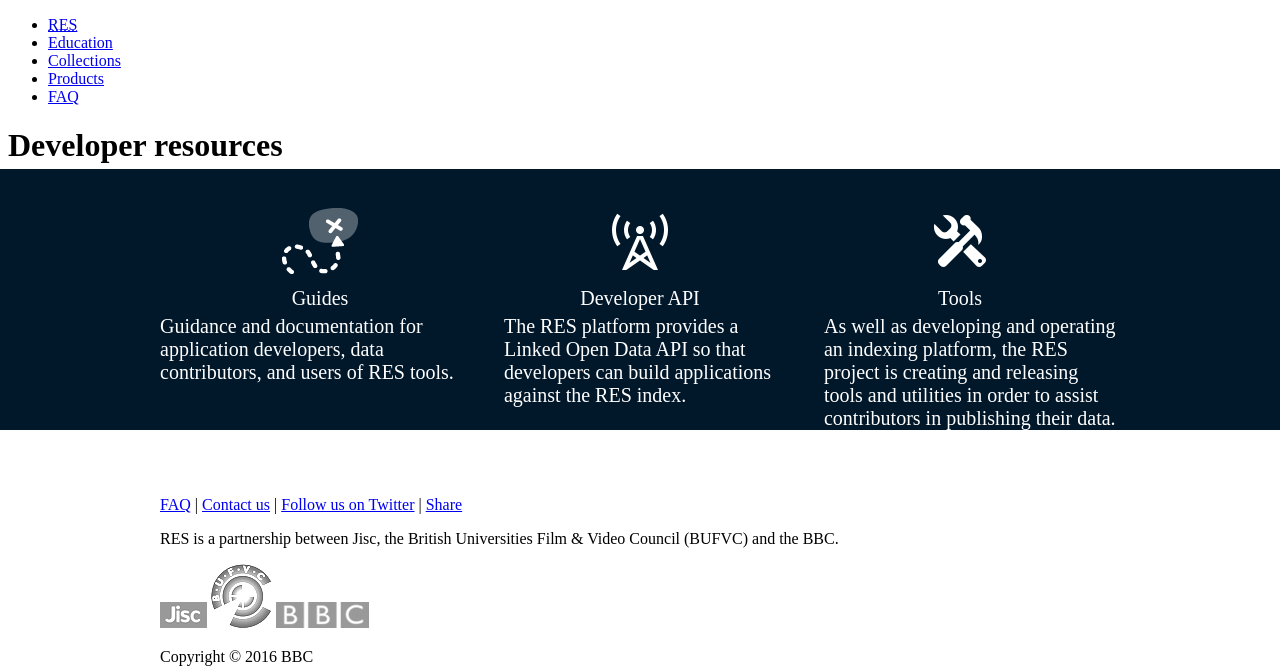
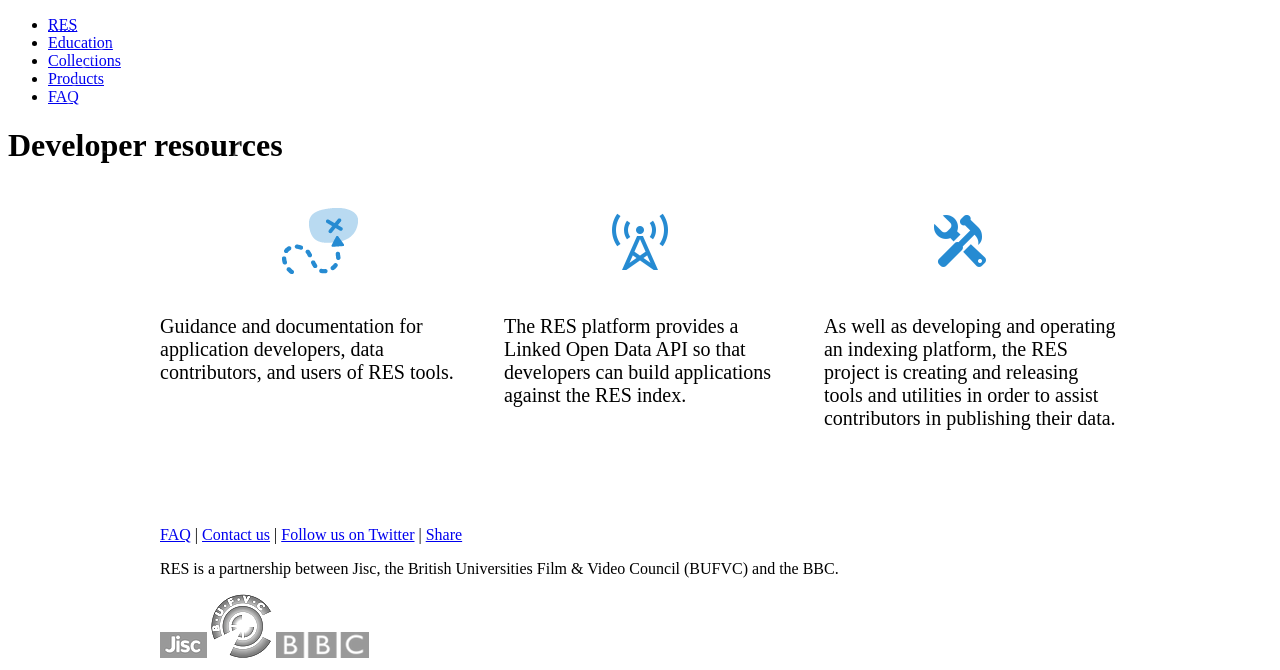
Before and after one commit to bbcarchdev/res, a PHP site: page /developers.html in a window 1280 px wide. Shown: the top 670 px of the page. Run offline with PHP 8.4, Linux system fonts and the light colour scheme; some libraries are stand-ins or nearby versions; some web fonts are replaced.

Commit message:
masthead amends

```diff
--- a/local.css
+++ b/local.css
@@ -16,17 +16,14 @@ body.home>header .masthead:before {
 	background-color: #D95B61;
 	z-index: 0;
 }*/
-body.tech>header .masthead:before {
-	content: none;
-}
+
 body.tech>section.keynav {
 	display: block;
 	position: relative;
-	background: #01172A;
-	color: #fff;
 	width: auto;
 	max-width: none;
 	margin: -13pt -13pt 0 -13pt;
+	margin-bottom: 30px;
 }
 body.tech>section.keynav:after {
 	display: block;
@@ -42,6 +39,11 @@ body.tech section.keynav>.inner {
 	padding: 26pt 0 13pt 0;
 	margin: 0 auto;
 	max-width: 960px;
+}
+@media screen and (max-width: 1024px) {
+	body.tech section.keynav>.inner {
+		padding: 26pt 13pt 13pt 13pt;
+	}
 }
 body.tech section.keynav dl.item {
 	margin: 0;
@@ -73,6 +75,11 @@ body.tech section.keynav dd {
 	margin-left: 0;
 	padding: 0 24px;
 	font-size: 20px;
+}
+@media screen and (max-width: 767px) {
+	body.tech section.keynav dd {
+		padding: 0px;
+	}
 }
 body.tech section.keynav dl:first-child dd{
 	padding-left: 0px;
@@ -360,37 +367,67 @@ margin-top: 0;
 }
 
 /*Masthead*/
-.home .masthead, .education .masthead, .collection .masthead, .developers .masthead, .faq .masthead {
+.masthead{
+	background-color: #000;
+}
+.masthead:before{
+	content: "";
+	position: absolute;
+	top: 0;
+	left: 0;
+	width: 100%;
+	height: 100%;
+	display: block;
+	background-size: cover;
+	background-position: 50% 25%;
+	background-repeat: no-repeat;
+	opacity: 0.5;
+}
+/*.home .masthead, .education .masthead, .collection .masthead, .developers .masthead, .faq .masthead {
    background-size: cover;
    background-position: 50% 25%;
-   background-repeat: no-repeat;
-}
-.home .masthead {
+}*/
+
+.home .masthead:before {
    background-image: url('images/banner1.png');
    background-position: 50% 60%;
 }
-.education .masthead {
+.education .masthead:before {
    background-image: url('images/education4.jpg');
 }
-/*Collection*/
-.collection .masthead {
+.collection .masthead:before {
    background-image: url('images/collection1.jpg');
    background-position: 50% 0%;
 }
-/*Collection*/
-.developers .masthead {
+.developers .masthead:before {
    background-image: url('images/developer2.jpg');
 }
-.faq .masthead {
+.faq .masthead:before {
    background-image: url('images/education5.jpg');
    background-position: 50% 40%;
 }
-/*Collection*/
 .tech .masthead {
+	background-color: #268bd2;
+}
+.tech .masthead:before {
   background-image: url('/res/masthead.png') !important;
   background-size: auto 100%;
-  background-color: #01172A;
-  background-repeat: no-repeat;
+  background-position: 50% 50%;
+}
+.tech-tools .masthead{
+	 background-color: #ec7139;
+}
+.tech-tools .masthead:before {
+  background-image: url('/res/images/masthead-tools.png') !important;
+  background-size: auto 100%;
+  background-position: 50% 50%;
+}
+.tech-guides .masthead{
+  background-color: #d33682;
+}
+.tech-guides .masthead:before {
+  background-image: url('/res/images/masthead-tools.png') !important;
+  background-size: auto 100%;
   background-position: 50% 50%;
 }
 .promo--collection__list{
```
Also changed, not shown: 246-route@2x.png, 519-tools-1@2x.png, 521-dropzone@2x.png, 583-broadcast@2x.png, images/583-broadcast@2x.png (added), images/masthead-resource.png (added), images/masthead-tools.png (added).
